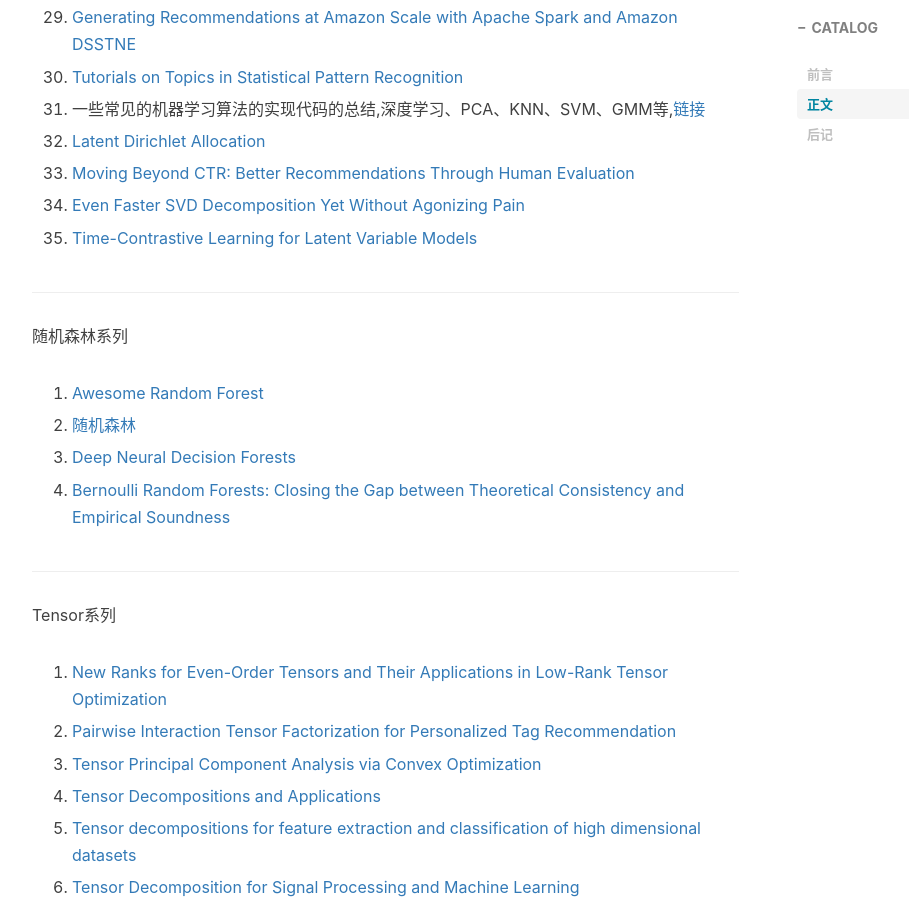
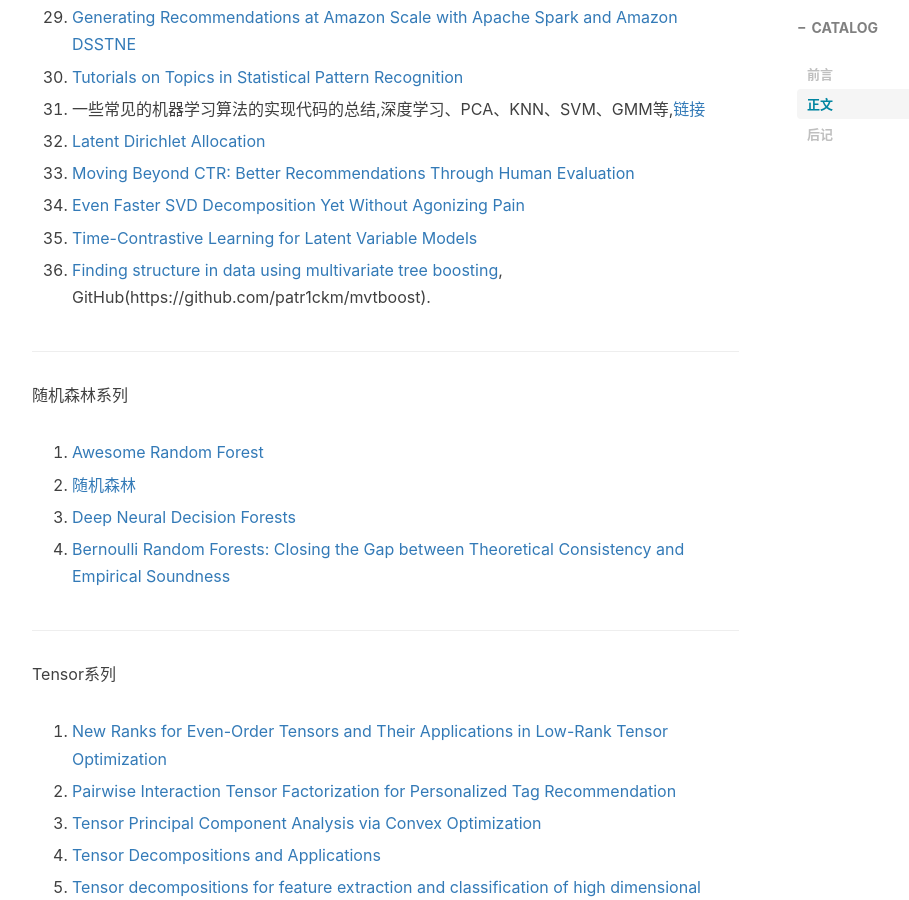
Before and after one commit to CoolIceFire/CoolIceFire.github.io, a Jekyll site: the page built from _posts/2016-06-30-Learning.markdown, in a window 1280 px wide and 900 px high, scrolled down 1947 px. Shown: the whole window, without its empty margins (233-1142 px from the left). Built offline with Jekyll 4.4.1, drawn with Linux system fonts in a browser that asks for light colours; nearby versions of some CDN libraries; comment, search, counter and statistics services are not loaded.

Commit message:
Update 2016-06-30-Learning.markdown

```diff
--- a/_posts/2016-06-30-Learning.markdown
+++ b/_posts/2016-06-30-Learning.markdown
@@ -92,6 +92,8 @@
 34. [Even Faster SVD Decomposition Yet Without Agonizing Pain](http://arxiv.org/abs/1607.03463)
 
 35. [Time-Contrastive Learning for Latent Variable Models](http://www.inference.vc/temporal-contrastive-learning-for-latent-variable-models/)
+
+36. [Finding structure in data using multivariate tree boosting](https://arxiv.org/abs/1511.02025), GitHub(https://github.com/patr1ckm/mvtboost).
 
 ---------------------------------------------------------------------------------------------------------------
 
```
